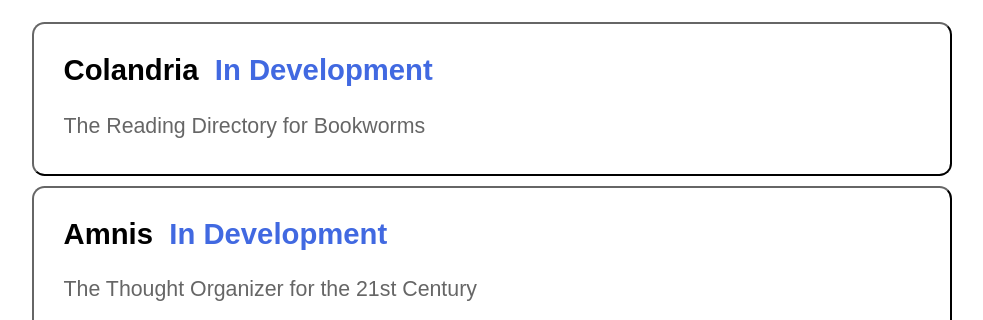
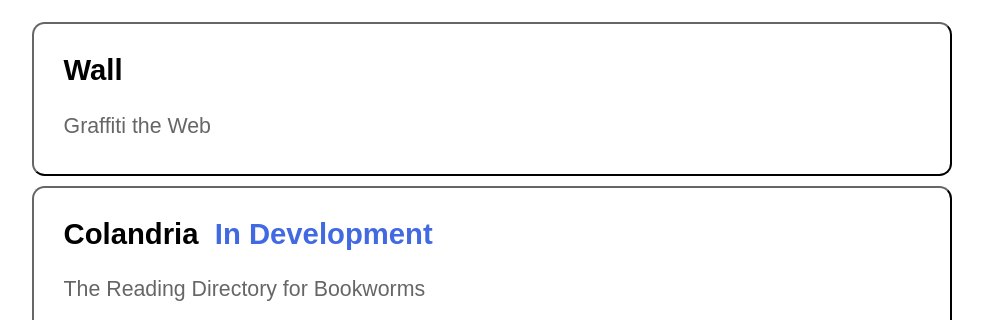
Before and after one commit to alto-sh/alto, a Gatsby site: page / in a window 1280 px wide. Shown: the part 480-800 px from the top of the page, without its empty margins (148-1131 px from the left). Built offline with nearby package versions, Linux system fonts and the light colour scheme; Gatsby itself is replaced by a stand-in of ours; a web font is replaced by a local one.

Commit message:
Added Wall to project listing,

```diff
--- a/src/pages/index.js
+++ b/src/pages/index.js
@@ -7,8 +7,9 @@ import SEO from "../components/seo"
 
 const IndexPage = () => {
   const projects = [
+    { name: "Wall", link: "https://github.com/alto-sh/wall", description: "Graffiti the Web", inProgress: false },
     { name: "Colandria", link: "https://github.com/alto-sh/colandria", description: "The Reading Directory for Bookworms", inProgress: true },
-    { name: "Amnis", link: "https://github.com/alto-sh/amnis", description: "The Thought Organizer for the 21st Century", inProgress: true }
+    { name: "Amnis", link: "https://github.com/alto-sh/amnis", description: "The Thought Organizer for the 21st Century", inProgress: true },
   ]
 
   return (
```
